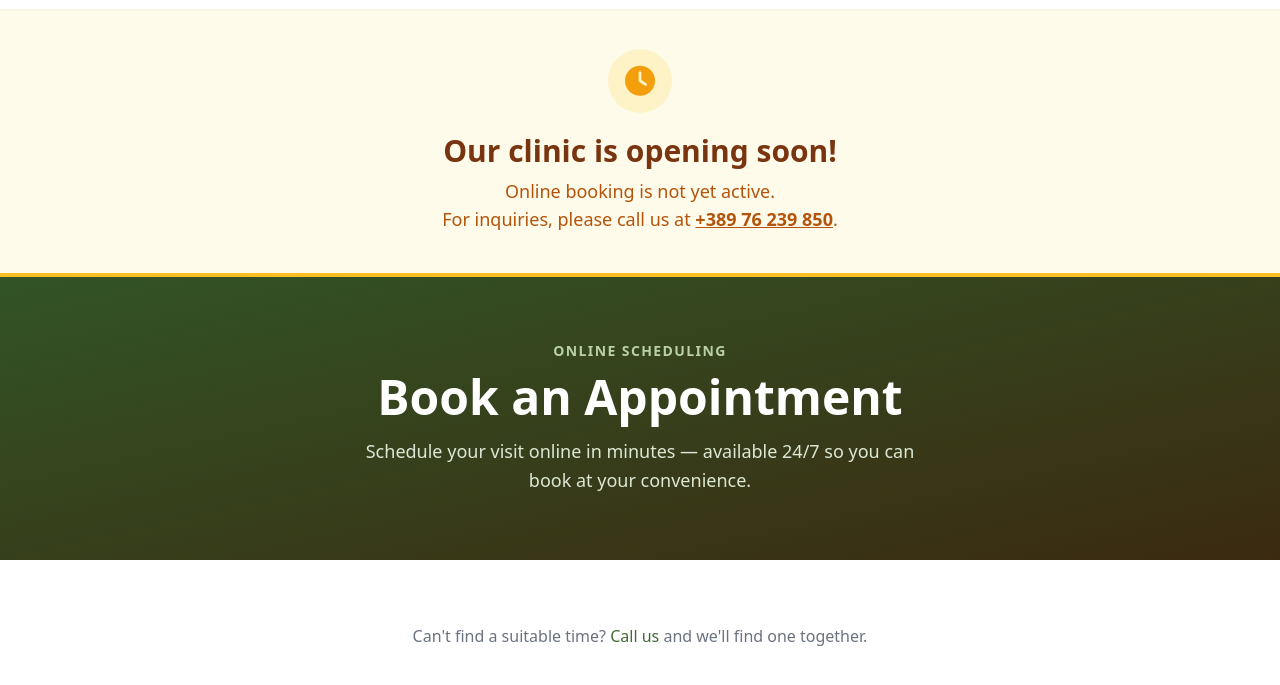
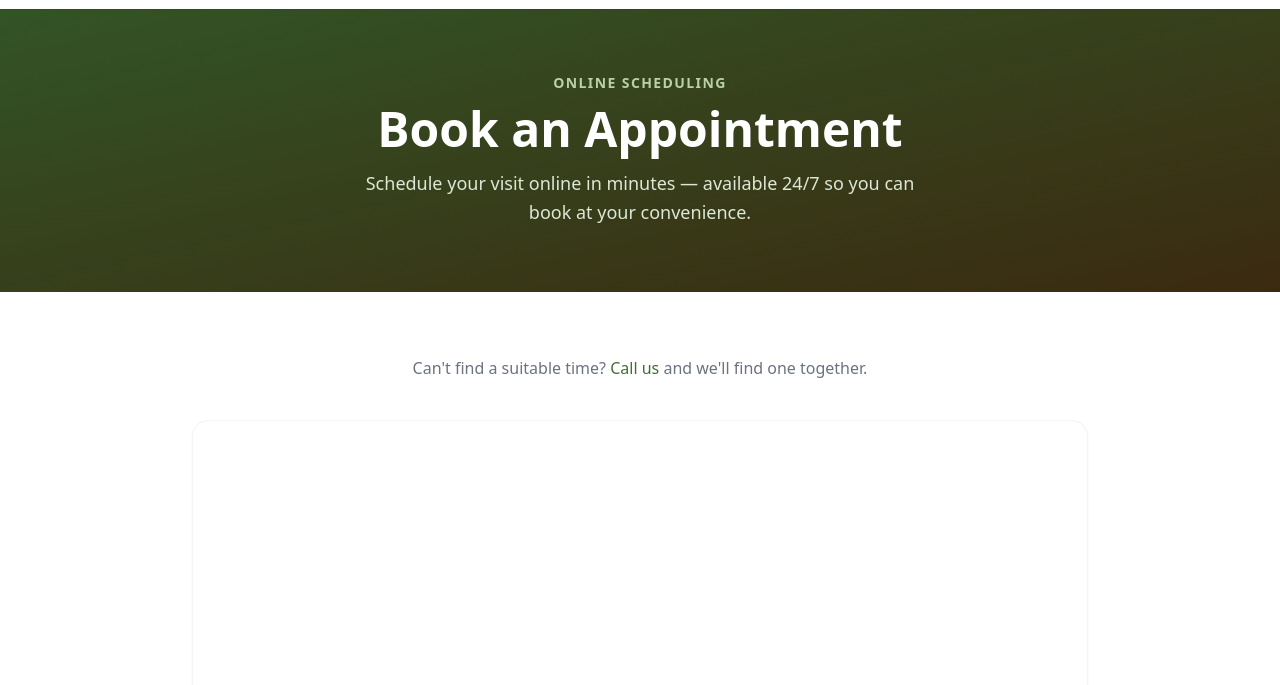
Before and after one commit to DarkoDim90/dental-website, a plain HTML site: page en/appointments.html in a window 1280 px wide. Shown: the part 55-740 px from the top of the page. Drawn offline with nearby package versions, Linux system fonts and the light colour scheme; a script that the page names is missing.

Commit message:
Comment Comming soon banner

```diff
--- a/en/appointments.html
+++ b/en/appointments.html
@@ -97,7 +97,7 @@
     </header>
 
     <!-- ===== COMING SOON BANNER — remove this entire block when the office opens ===== -->
-    <div class="bg-amber-50 border-b-4 border-amber-400">
+    <!-- <div class="bg-amber-50 border-b-4 border-amber-400">
         <div
             class="max-w-6xl mx-auto px-4 sm:px-6 lg:px-8 py-10 flex flex-col items-center justify-center gap-5 text-center">
             <span class="inline-flex items-center justify-center w-16 h-16 rounded-full bg-amber-100">
@@ -114,7 +114,7 @@
                 </p>
             </div>
         </div>
-    </div>
+    </div> -->
     <!-- ===== END COMING SOON BANNER ===== -->
 
     <!-- ===== PAGE HERO ===== -->
```
Also changed, not shown: mk/appointments.html (+2 -2 lines).
